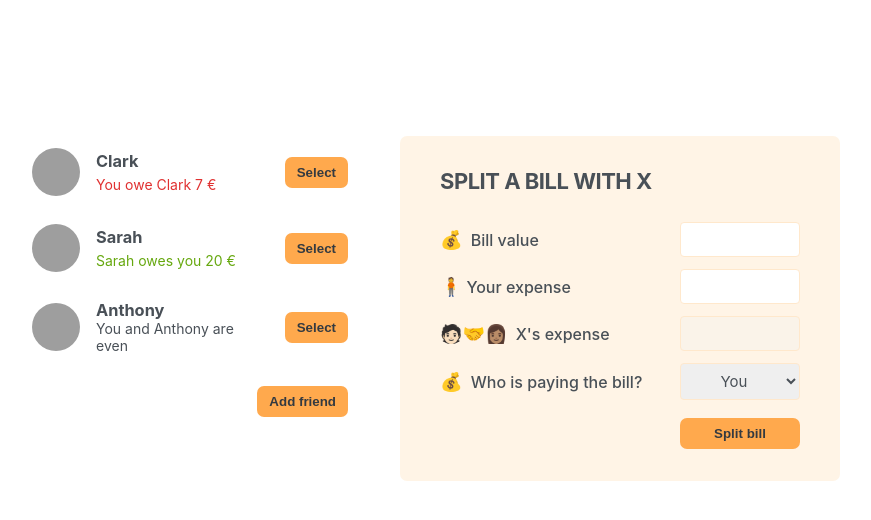
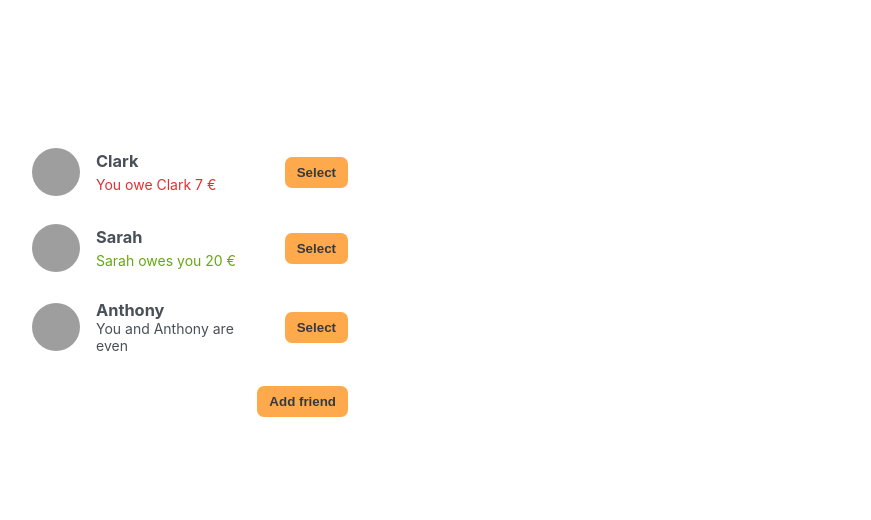
Before and after one commit to Giada15/Eat-and-Split, a React (Create React App) app: page / in a window 1280 px wide. Shown: the top 520 px of the page, without its empty margins (210-1081 px from the left). Built offline with nearby package versions, Linux system fonts and the light colour scheme; grey boxes are pictures that could not be loaded.

Commit message:
Add friend selection functionality to display the Split Bill Form

```diff
--- a/src/App.js
+++ b/src/App.js
@@ -32,6 +32,7 @@
 export default function App() {
   const [showAddFriend, setShowAddFriend] = useState(false)
   const [friends, setFriends] = useState(initialFriends)
+  const [selectedFriend, setSelectedFriend] = useState(null)
 
   function handleShowAddFriend() {
     setShowAddFriend((show) => !show)
@@ -42,10 +43,21 @@
     setShowAddFriend(false)
   }
 
+  function handleSelection(friend) {
+    setSelectedFriend((curSelected) =>
+      curSelected?.id === friend.id ? null : friend
+    )
+    setShowAddFriend(false)
+  }
+
   return (
     <div className="app">
       <div className="sidebar">
-        <FriendsList friends={friends} />
+        <FriendsList
+          friends={friends}
+          onSelection={handleSelection}
+          selectedFriend={selectedFriend}
+        />
 
         {showAddFriend && <FormAddFriend onAddFriend={handleAddFriend} />}
 
@@ -54,24 +66,30 @@
         </Button>
       </div>
 
-      <FormSplitBill />
+      {selectedFriend && <FormSplitBill selectedFriend={selectedFriend} />}
     </div>
   )
 }
 
-function FriendsList({ friends }) {
+function FriendsList({ friends, onSelection, selectedFriend }) {
   return (
     <ul>
       {friends.map((friend) => (
-        <Friend friend={friend} key={friend.id} />
+        <Friend
+          friend={friend}
+          key={friend.id}
+          onSelection={onSelection}
+          selectedFriend={selectedFriend}
+        />
       ))}
     </ul>
   )
 }
 
-function Friend({ friend }) {
+function Friend({ friend, onSelection, selectedFriend }) {
+  const isSelected = selectedFriend?.id === friend.id
   return (
-    <li>
+    <li className={isSelected ? "selected" : ""}>
       <img src={friend.image} alt={friend.name} />
       <h3>{friend.name}</h3>
 
@@ -89,7 +107,13 @@
 
       {friend.balance === 0 && <p>You and {friend.name} are even</p>}
 
-      <Button>Select</Button>
+      <Button
+        onClick={() => {
+          onSelection(friend)
+        }}
+      >
+        {isSelected ? "Close" : "Select"}
+      </Button>
     </li>
   )
 }
@@ -139,10 +163,10 @@
   )
 }
 
-function FormSplitBill() {
+function FormSplitBill({ selectedFriend }) {
   return (
     <form className="form-split-bill">
-      <h2>Split a bill with X</h2>
+      <h2>Split a bill with {selectedFriend.name}</h2>
 
       <label>💰 Bill value</label>
       <input type="text"></input>
@@ -150,13 +174,13 @@
       <label>🧍Your expense</label>
       <input type="text"></input>
 
-      <label>🧑🏻‍🤝‍👩🏽 X's expense</label>
+      <label>🧑🏻‍🤝‍👩🏽 {selectedFriend.name}'s expense</label>
       <input type="text" disabled></input>
 
       <label>💰 Who is paying the bill?</label>
       <select>
         <option value="user">You</option>
-        <option value="friend">X</option>
+        <option value="friend">{selectedFriend.name}</option>
       </select>
 
       <Button>Split bill</Button>
```
